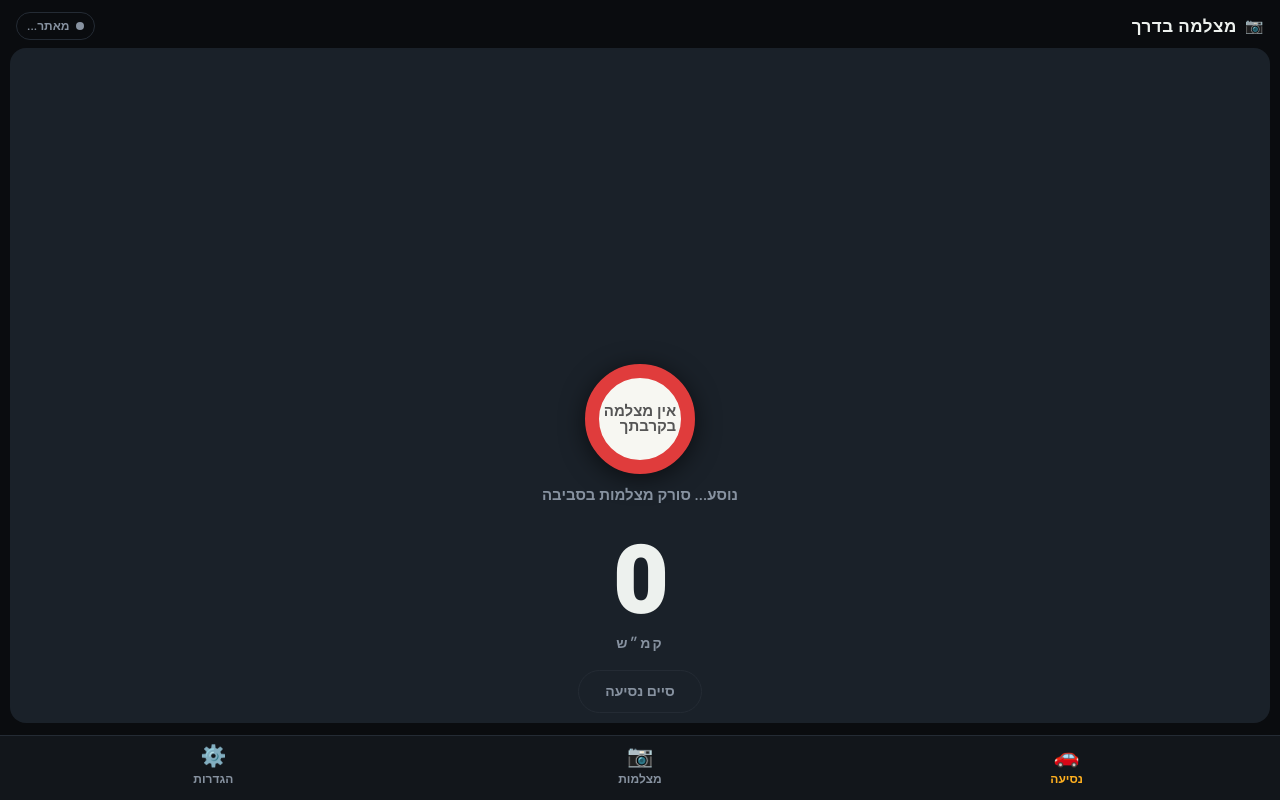
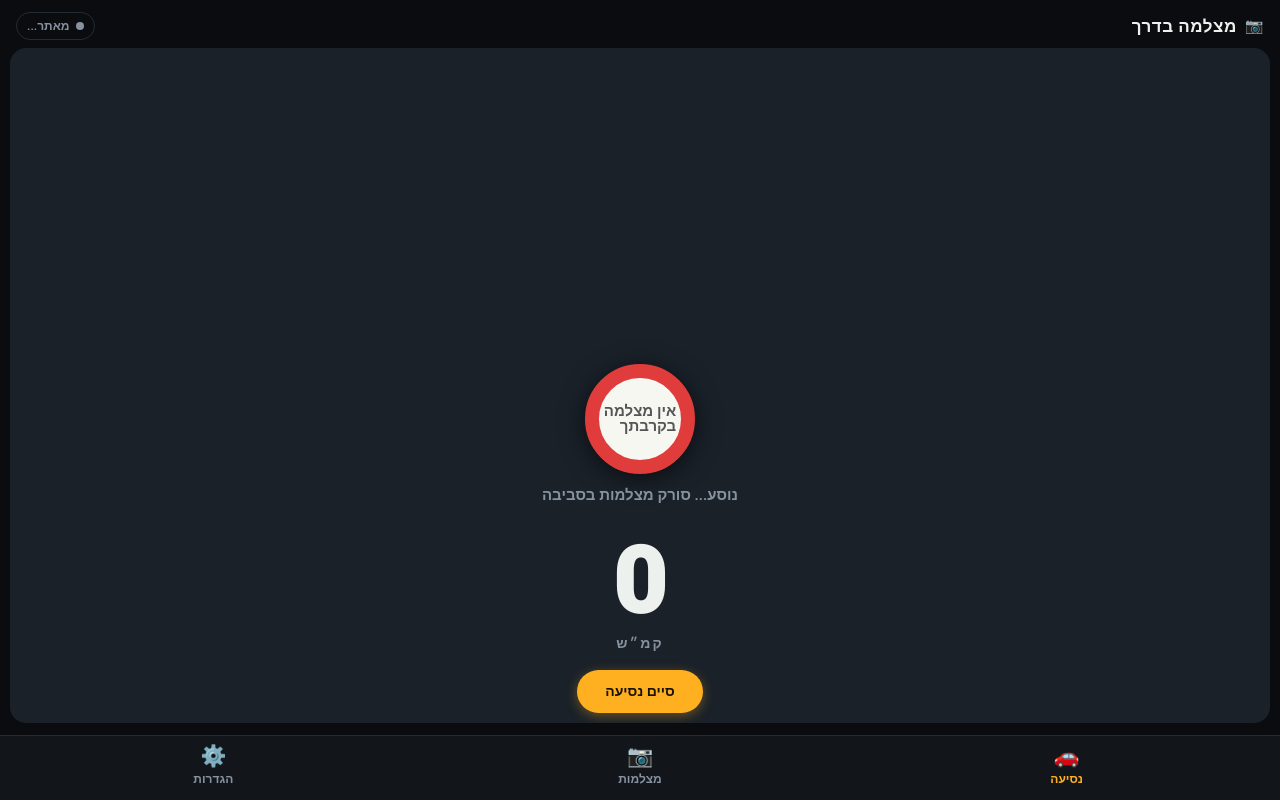
Before and after one commit to aviadderi1/Speed, a plain HTML site: page index.html in a window 1280 px wide. Both pictures are taken after a click on the button "התחל נסיעה". Drawn offline with nearby package versions, Linux system fonts and the light colour scheme.

Commit message:
Add files via upload

```diff
--- a/index.html
+++ b/index.html
@@ -87,7 +87,6 @@ main{flex:1;overflow-y:auto;overflow-x:hidden;padding:0 16px 12px;display:flex;f
 #driveHud.day #hudTopFade{background:linear-gradient(180deg,rgba(246,247,243,.88) 15%,rgba(246,247,243,0))}
 #driveHud.day #hudBotFade{background:linear-gradient(0deg,rgba(246,247,243,.5) 25%,rgba(246,247,243,0))}
 #driveHud.day #alertTitle{color:#3d4650}
-#driveHud.day #stopBtn{color:#3d4650;border-color:rgba(0,0,0,.25)}
 #driveHud.no-map #hudTopFade,#driveHud.no-map #hudBotFade{background:transparent}
 .leaflet-control-attribution{background:rgba(10,12,15,.55)!important;color:var(--muted)!important;font-size:9px!important}
 .leaflet-control-attribution a{color:var(--muted)!important}
@@ -192,9 +191,11 @@ main{flex:1;overflow-y:auto;overflow-x:hidden;padding:0 16px 12px;display:flex;f
 #curSpeed.over{color:var(--red)!important;-webkit-text-stroke:3px #fff!important}
 #speedUnit{font-size:14px;font-weight:600;color:var(--muted);letter-spacing:2px}
 #stopBtn{
-  margin:14px 0 4px;background:transparent;color:var(--muted);border:1px solid var(--line);
-  border-radius:99px;font-family:inherit;font-size:14px;font-weight:600;padding:10px 26px;cursor:pointer;
+  margin:14px 0 4px;background:var(--amber);color:#1A1204;border:none;
+  border-radius:99px;font-family:inherit;font-size:14px;font-weight:800;padding:11px 28px;cursor:pointer;
+  box-shadow:0 3px 12px rgba(255,176,32,.35);
 }
+#stopBtn:active{transform:scale(.97)}
 
 /* ---------- רשימת מצלמות ---------- */
 .toolbar{display:flex;gap:8px;margin:6px 0 12px;flex-wrap:wrap}
```
